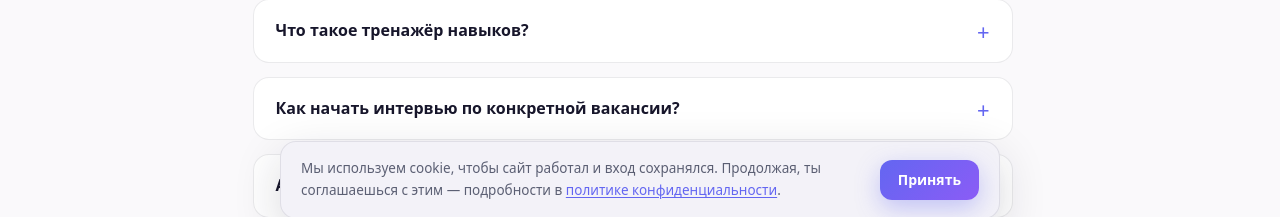
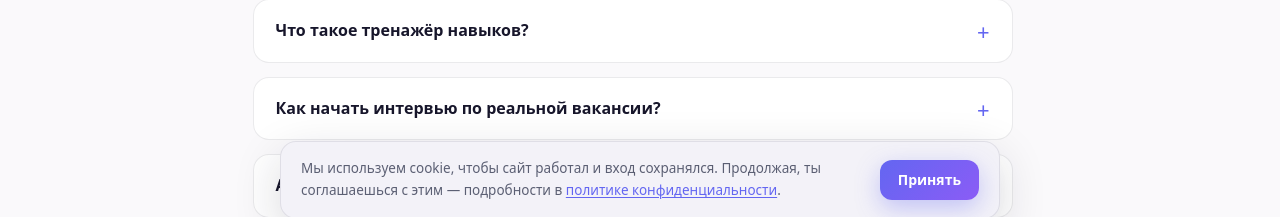
Before and after one commit to Alextrusk27/workbit, a React (Vite) app in the folder frontend/: page /faq in a window 1280 px wide. Shown: the part 561-778 px from the top of the page. Built offline with nearby package versions, Linux system fonts and the light colour scheme; no server answers; a web font is replaced by a local one.

Commit message:
refactor(content): say real vacancy instead of specific vacancy

```diff
--- a/frontend/src/content/faq.ts
+++ b/frontend/src/content/faq.ts
@@ -21,7 +21,7 @@ export const faq: FaqItem[] = [
     a: 'Короткая сессия по одному навыку, например переговоры или работа в Excel. Просто назови любой навык, профессию, где он нужен, и уровень сложности. Тренажёр задаст вопросы только по этому навыку. Можно проверить себя, посмотрев эталонный ответ от ИИ.',
   },
   {
-    q: 'Как начать интервью по конкретной вакансии?',
+    q: 'Как начать интервью по реальной вакансии?',
     a: 'На рабочем столе открой раздел «Интервью», нажми «Новое интервью» и вставь прямую ссылку на вакансию с hh.ru. Проверь карточку вакансии и нажми «Начать интервью». Вопросы будут готовы через несколько секунд.',
   },
   {
--- a/frontend/src/content/pages/aiInterview.ts
+++ b/frontend/src/content/pages/aiInterview.ts
@@ -70,7 +70,7 @@ export const aiInterview: AiInterviewContent = {
     ],
   },
   vacancy: {
-    title: 'Интервью по конкретной вакансии',
+    title: 'Интервью по реальной вакансии',
     body: 'Вставь ссылку на вакансию. Тренажёр разберёт требования и соберёт вопросы под обязанности, инструменты и уровень позиции. Это мок-интервью: ты репетируешь именно то собеседование, на которое идёшь.',
     advantages: [
       'Вопросы по требованиям из вакансии, а не «в среднем по профессии»',
```
